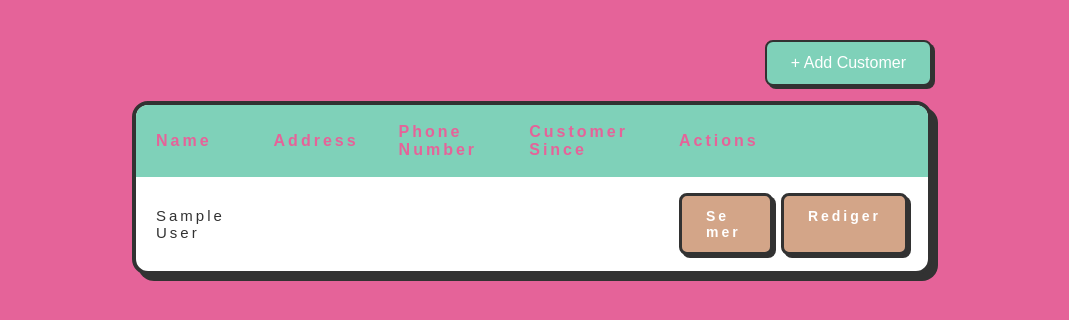
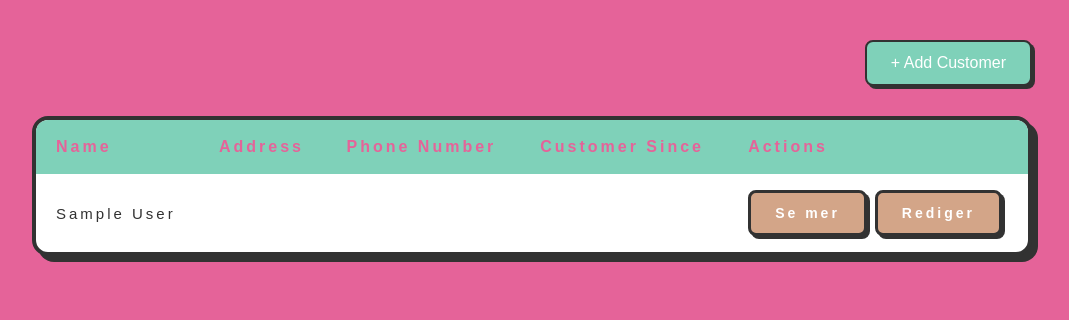
Before and after one commit to williambgronsberg/CRM_GR2, a PHP site: page /CRM_GR2/pages/list_customers.php in a window 1280 px wide. Shown: the part 106-426 px from the top of the page, without its empty margins (108-1177 px from the left). Run offline with PHP 8.4, Linux system fonts and the light colour scheme; the visitor is signed in with stand-in values (Sample User, id 1); some web fonts are replaced.

Commit message:
Update customer table layout and styles; adjust widths and add font family

```diff
--- a/assets/style.css
+++ b/assets/style.css
@@ -277,7 +277,7 @@ nav {
 }
 
 .customers-table-container {
-	width: 800px;
+	width: 1000px;
 	margin: 40px auto;
 	background: white;
 	border-radius: 16px;
@@ -315,7 +315,7 @@ table.customers-table {
 }
 
 .customers-table-container {
-	width: 800px;
+	width: 1000px;
 	margin: 40px auto;
 	background: white;
 	border-radius: 16px;
@@ -327,6 +327,7 @@ table.customers-table {
 .customers-table tbody td {
 	padding: 16px 20px;
 	font-size: 15px;
+	font-family: "Archivo", sans-serif;
 	color: #323232;
 	border: none;
 }
@@ -344,6 +345,7 @@ table.customers-table {
 	cursor: pointer;
 	text-decoration: none;
 	box-shadow: 3px 3px #323232;
+	white-space: nowrap;
 }
 
 .btn-action.btn-view {
@@ -366,8 +368,8 @@ table.customers-table {
 	cursor: pointer;
 	display: inline-block;
 	box-shadow: 3px 3px #323232;
-	float: right;
 	margin-bottom: 15px;
+	white-space: nowrap;
 }
 
 .btn-add:hover {
--- a/pages/list_customers.php
+++ b/pages/list_customers.php
@@ -4,7 +4,7 @@
  * @Author: William Berge Groensberg
  * @Date:   2026-03-03 09:18:02
  * @Last Modified by:   William Berge Groensberg
- * @Last Modified time: 2026-03-07 21:05:00
+ * @Last Modified time: 2026-03-09 11:20:16
  */
 require "auth_check.php";
 
@@ -14,7 +14,7 @@ if ($_SERVER["REQUEST_METHOD"] == "POST" && isset($_POST["add_customer"])) {
 	$name = $_POST["name"];
 	$address = $_POST["address"];
 	$phone_number = $_POST["phone_number"];
-	$kunde_siden = date("Y-m-d");
+	$kunde_siden = date("d-m-Y");
 
 	$Sql = "INSERT INTO customer (name, address, phone_number, kunde_siden) VALUES (:name, :address, :phone_number, :kunde_siden)";
 	$Statement = $Pdo->prepare($Sql);
@@ -33,18 +33,23 @@ $Sql = "SELECT * FROM customer";
 $Statement = $Pdo->query($Sql);
 $Customers = $Statement->fetchAll(PDO::FETCH_ASSOC);
 ?>
+
 <!DOCTYPE html>
 <html lang="en">
+
 <head>
 	<?php include "pieces/head.php"; ?>
 </head>
+
 <body>
 	<?php include "pieces/nav.php"; ?>
 
-	<div style="width: 800px; margin: 40px auto;">
+	<div style="width: 1000px; margin: 40px auto;">
+		<div style="text-align: right;">
 			<button class="btn-add" onclick="document.getElementById('addModal').classList.add('show')">+ Add Customer</button>
+		</div>
 
-		<div class="customers-table-container">
+		<div class="customers-table-container" style="margin-top: 15px; clear: both;">
 			<table class="customers-table">
 				<thead>
 					<tr>
@@ -98,4 +103,5 @@ $Customers = $Statement->fetchAll(PDO::FETCH_ASSOC);
 		</div>
 	</div>
 </body>
+
 </html>
```
Also changed, not shown: pages/delete_customer.php (+9 -0 lines). Lines whose indentation alone changed are shown as unchanged.
